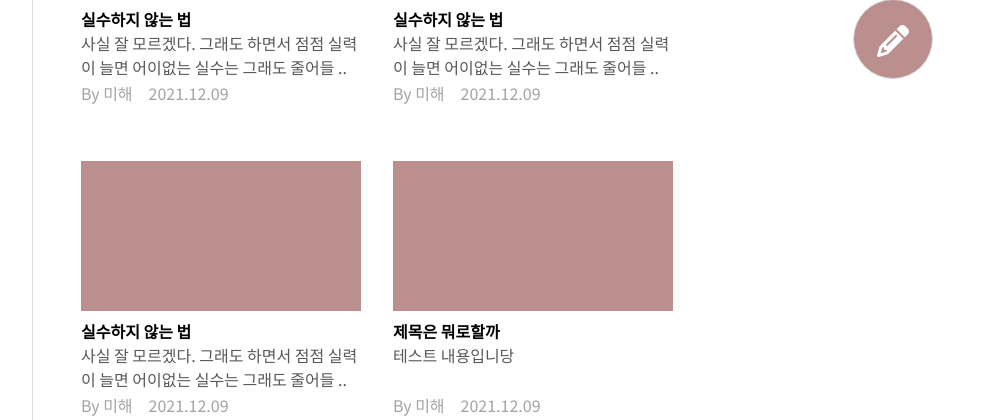
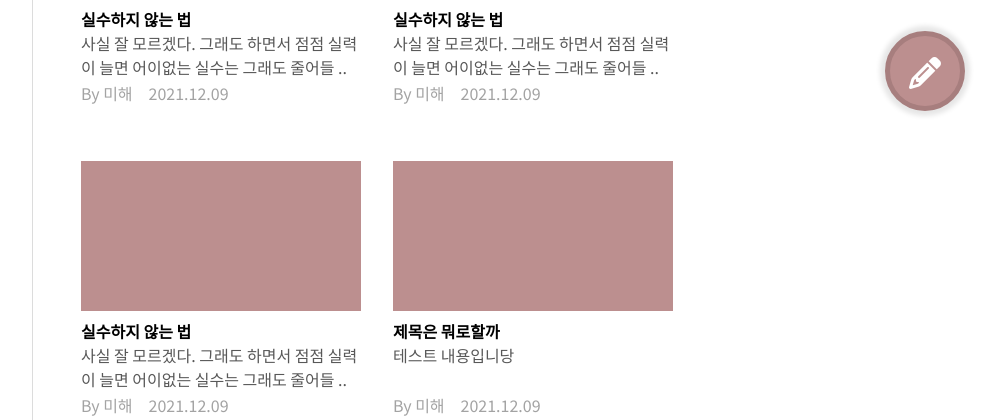
Before and after one commit to smilehae/myblog, a PHP site: page / in a window 1280 px wide. Shown: the part 641-1061 px from the top of the page, without its empty margins (267-1268 px from the left). Run offline with PHP 8.4, Linux system fonts and the light colour scheme; some libraries are stand-ins or nearby versions.

Commit message:
Design ) 글쓰기 버튼 fixed로 변경

```diff
--- a/index.css
+++ b/index.css
@@ -167,19 +167,24 @@ a #logo_title {
   text-overflow: ellipsis;
 }
 
-.write_btn {
-  position: absolute;
+button.write_btn {
+  position: fixed;
   background-color: rosybrown;
   width: 80px;
   height: 80px;
-  bottom: 5rem;
-  right: 5rem;
+  bottom: 3rem;
+  right: 3rem;
   border-radius: 50%;
   font-size: 2rem;
   color: white;
   cursor: pointer;
+  border: 5px solid rgb(167, 126, 126);
+  box-shadow: 0 0 5px 5px rgba(0, 0, 0, 0.1);
 }
-
+button.write_btn:hover {
+  background-color: black;
+  border: none;
+}
 @media (max-width: 1000px) {
   nav {
     display: none;
```
